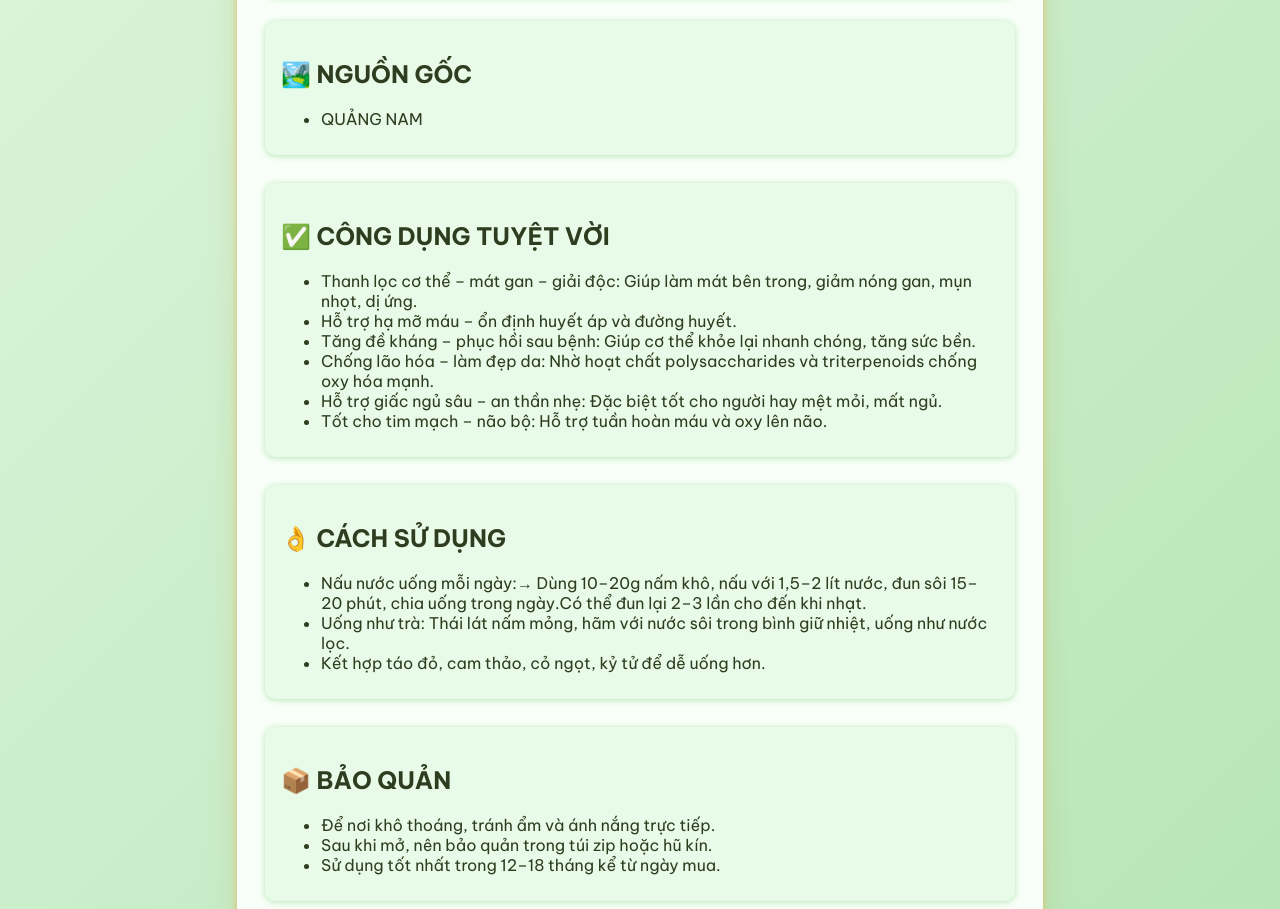
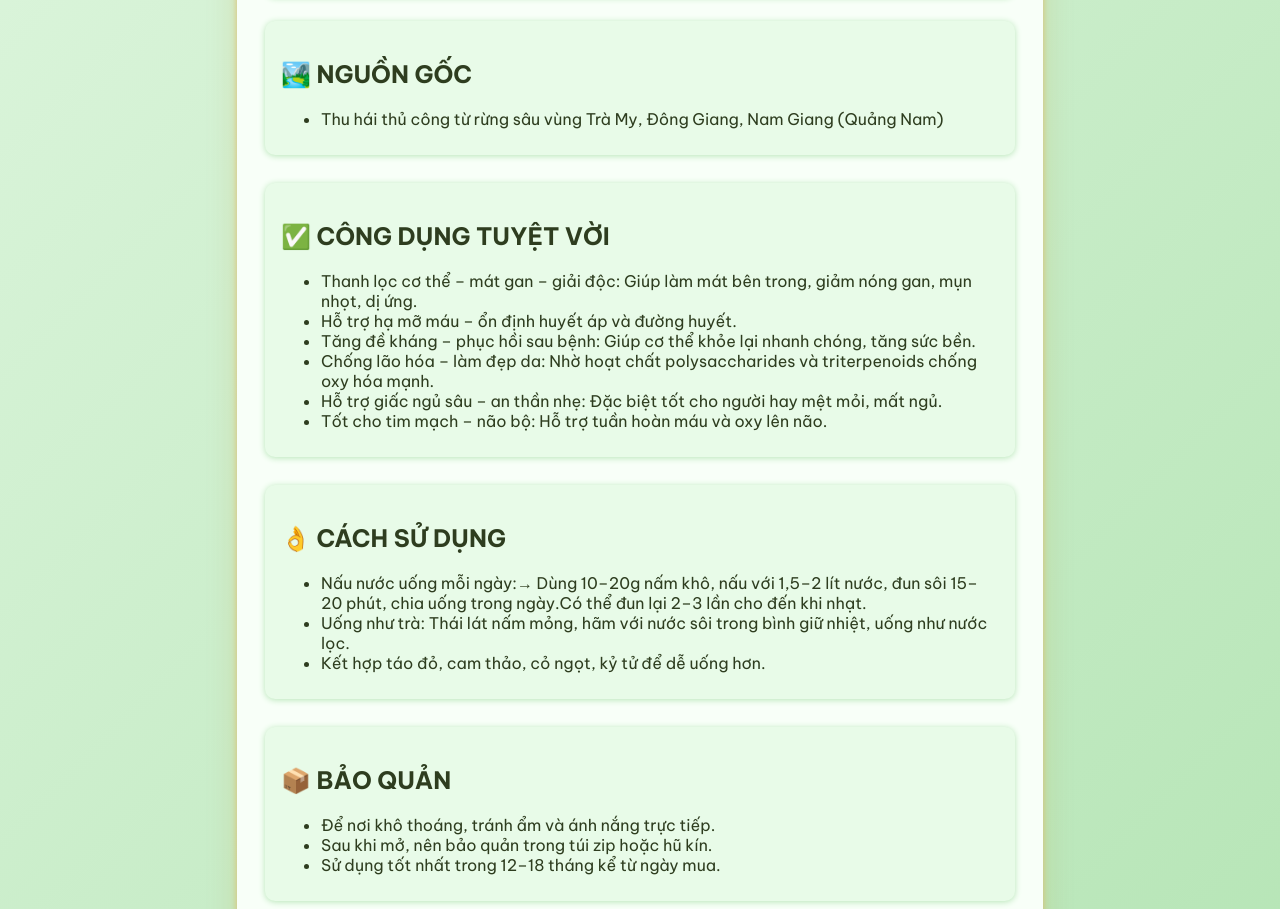
Before and after one commit to Minhkhoa0611/H-FARM, a plain HTML site: page posts/namlinhchirungquangnam.html in a window 1280 px wide. Shown: the part 849-1758 px from the top of the page. Drawn offline with Linux system fonts and the light colour scheme.

Commit message:
Add post namlinhchirungquangnam.html

```diff
--- a/posts/namlinhchirungquangnam.html
+++ b/posts/namlinhchirungquangnam.html
@@ -65,7 +65,7 @@
 </div>
 <div class="section">
 <h2>🏞️ NGUỒN GỐC</h2>
-<ul><li>QUẢNG NAM</li></ul>
+<ul><li>Thu hái thủ công từ rừng sâu vùng Trà My, Đông Giang, Nam Giang (Quảng Nam)</li></ul>
 </div>
 <div class="section">
 <h2>✅ CÔNG DỤNG TUYỆT VỜI</h2>
```
